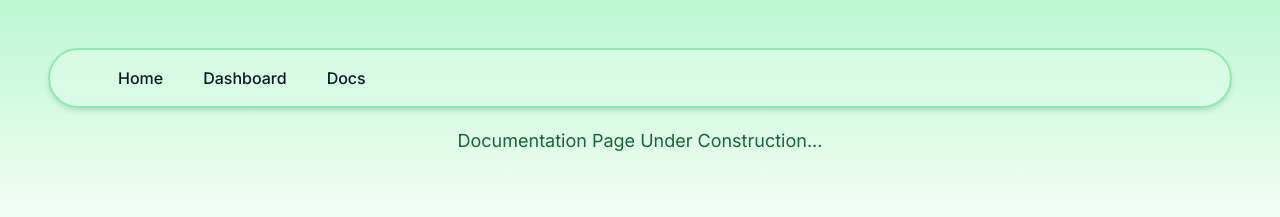
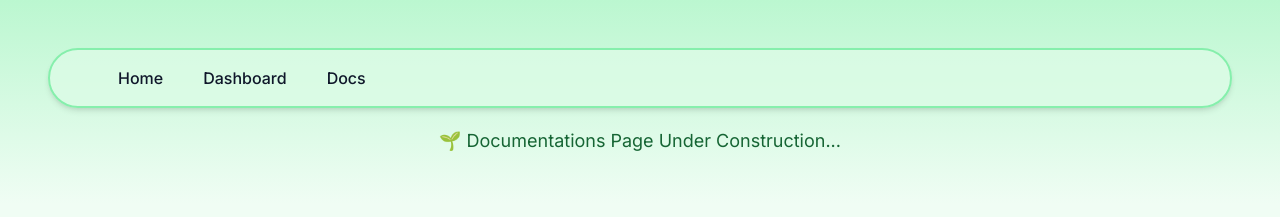
Before and after one commit to aritako/superpot, a Next.js app: page /docs in a window 1280 px wide. Shown: the top 217 px of the page. Built offline with nearby package versions, Linux system fonts and the light colour scheme.

Commit message:
style: edited page placeholder text

```diff
--- a/app/dashboard/page.tsx
+++ b/app/dashboard/page.tsx
@@ -8,7 +8,7 @@ export default function Dashboard() {
       </div>
       <div className="flex justify-center flex-col gap-10">
         <span className="lg:text-lg text-black-600 text-green-800 text-center mt-[-30px]">
-          Dashboard Page Under Construction...
+          🌱 Dashboard Page Under Construction...
         </span>
       </div>
     </section>
--- a/app/docs/page.tsx
+++ b/app/docs/page.tsx
@@ -8,7 +8,7 @@ export default function Dashboard() {
       </div>
       <div className="flex justify-center flex-col gap-10">
         <span className="lg:text-lg text-black-600 text-green-800 text-center mt-[-30px]">
-          Documentation Page Under Construction...
+          🌱 Documentations Page Under Construction...
         </span>
       </div>
     </section>
```
